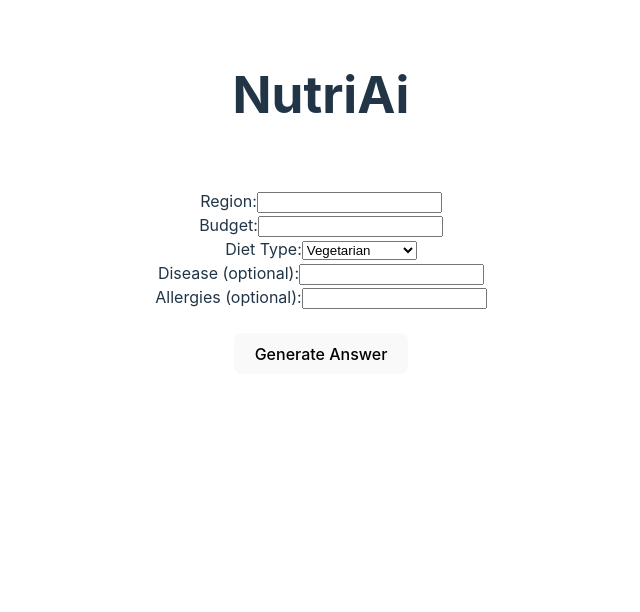
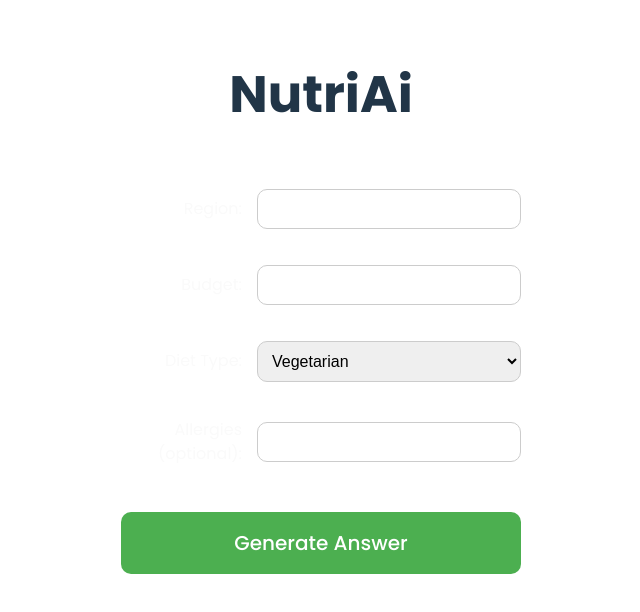
Before and after one commit to AlanMVarghese/NutriAI, a React (Vite) app: page / in a window 1280 px wide. Shown: the top 612 px of the page, without its empty margins (319-959 px from the left). Built offline with nearby package versions, Linux system fonts and the light colour scheme.

Commit message:
4th commit

```diff
--- a/package.json
+++ b/package.json
@@ -12,7 +12,8 @@
   "dependencies": {
     "axios": "^1.7.7",
     "react": "^18.3.1",
-    "react-dom": "^18.3.1"
+    "react-dom": "^18.3.1",
+    "react-tsparticles": "^2.12.2"
   },
   "devDependencies": {
     "@eslint/js": "^9.9.0",
--- a/src/App.css
+++ b/src/App.css
@@ -5,65 +5,92 @@
   text-align: center;
 }
 
-.input-box{
-  max-width: 1280px;
+.input-box-group {
+  max-width: 500px; /* Adjusted width */
   margin: 0 auto;
   padding: 2rem;
-  display: flexbox;
-  align-items: center;
-  justify-content: center;
+  padding-bottom: 4rem;
+  display: flex;
+  flex-direction: column;
+  gap: 20px;
 }
 
-.logo {
-  height: 6em;
-  padding: 1.5em;
-  will-change: filter;
-  transition: filter 300ms;
-}
-.logo:hover {
-  filter: drop-shadow(0 0 2em #646cffaa);
-}
-.logo.react:hover {
-  filter: drop-shadow(0 0 2em #61dafbaa);
+.input-row {
+  display: flex;
+  align-items: center; /* Vertically centers the labels and inputs */
+  margin-bottom: 1rem; /* Space between rows */
 }
 
-@keyframes logo-spin {
-  from {
-    transform: rotate(0deg);
-  }
-  to {
-    transform: rotate(360deg);
-  }
+.label {
+  flex: 1; /* Label takes up space to the left */
+  font-size: 16 px; /* Adjust label font size */
+  text-align: right; /* Align label text to the right */
+  margin-right: 15px; /* Space between label and input */
+  color: #fafafa; /* Label text color */
 }
 
-@media (prefers-reduced-motion: no-preference) {
-  a:nth-of-type(2) .logo {
-    animation: logo-spin infinite 20s linear;
-  }
+input,
+select {
+  flex: 2; /* Input takes up more space than the label */
+  padding: 10px;
+  font-size: 16px; /* Input font size */
+  border: 1px solid #ccc;
+  border-radius: 10px;
+  box-sizing: border-box;
 }
 
-.card {
-  padding: 2em;
+input:focus,
+select:focus {
+  outline: none;
+  border-color: #4CAF50; /* Green border on focus */
 }
 
-.read-the-docs {
-  color: #888;
+.button {
+  width: 100%;
+  padding: 16px;
+  font-size: 20px;
+  margin-top: 10px;
+  border: none;
+  border-radius: 10px;
+  background-color: #4CAF50;
+  color: white;
+  cursor: pointer;
+  transition: background-color 0.3s;
+}
+
+.button:hover {
+  background-color: #45a049;
 }
 
 .meal-box {
   border: 1px solid #ccc;
-  border-radius: 5px;
+  border-radius: 10px;
   padding: 15px;
   margin: 10px 0;
-  background-color: #f9f9f9;
-  color: black;
+  background-color: #f1f1f1; /* Slightly lighter background */
+  color: #333;
+  box-shadow: 0 4px 8px rgba(0, 0, 0, 0.1); /* Subtle shadow */
+  transition: transform 0.3s;
+}
+
+.meal-box:hover {
+  transform: translateY(-5px); /* Slight lift on hover */
 }
 
 h3 {
   margin: 0;
-  color: #333;
+  color: #4CAF50; /* Green header for meal sections */
+  font-size: 1.5rem;
+  margin-bottom: 10px;
 }
 
 .answer {
   margin-top: 20px;
+  text-align: left; /* Align text to left for answer */
 }
+
+p {
+  font-size: 16px;
+  line-height: 1.6;
+  color: #555;
+}
--- a/src/App.jsx
+++ b/src/App.jsx
@@ -32,8 +32,11 @@ function App() {
   }
 
   const formatAnswer = (text) => {
-    const sections = text.split(/(?=\*\*Breakfast|Lunch|Dinner)/); // Split on section titles
-    return sections.map((section, index) => (
+    // Remove stars and split the text into sections
+    const cleanedText = text.replace(/\*\*/g, ''); // Remove the '**' characters
+    const sections = cleanedText.split(/(?=Breakfast|Lunch|Dinner)/); // Split on meal titles
+
+    return sections.slice(1).map((section, index) => (
       <div key={index} className="meal-box">
         <h3>{section.split('\n')[0]}</h3>
         <p>{section.slice(section.indexOf('\n') + 1)}</p>
@@ -44,42 +47,28 @@ function App() {
   return (
     <>
       <h1>NutriAi</h1>
-      <div className="input-box">
-        <div>
-          <label>
-            Region:
+
+      <div className="input-box-group">
+        <div className="input-row">
+          <label className="label">Region:</label>
           <input type="text" value={region} onChange={(e) => setRegion(e.target.value)} />
-          </label>
         </div>
-        <div>
-          <label>
-            Budget:
+        <div className="input-row">
+          <label className="label">Budget:</label>
           <input type="text" value={budget} onChange={(e) => setBudget(e.target.value)} />
-          </label>
         </div>
-        <div>
-          <label>
-            Diet Type:
+        <div className="input-row">
+          <label className="label">Diet Type:</label>
           <select value={dietType} onChange={(e) => setDietType(e.target.value)}>
             <option value="veg">Vegetarian</option>
             <option value="non-veg">Non-Vegetarian</option>
           </select>
-          </label>
         </div>
-        <div>
-          <label>
-            Disease (optional):
-            <input type="text" value={disease} onChange={(e) => setDisease(e.target.value)} />
-          </label>
+        <div className="input-row">
+          <label className="label">Allergies (optional):</label>
+          <input type="text" value={allergies} onChange={(e) => setAllergies(e.target.value)} />
         </div>
-        <div>
-          <label>
-            Allergies (optional):
-            <input type="text" value={allergies} onChange={(e) => setAllergies(e.target.value)} />
-          </label>
-        </div>
-        <br />
-        <button onClick={generateAnswer}>Generate Answer</button>
+        <button className="button" onClick={generateAnswer}>Generate Answer</button>
         <div className="answer">
           {answer ? formatAnswer(answer) : null}
         </div>
--- a/src/index.css
+++ b/src/index.css
@@ -1,5 +1,8 @@
+@import url('https://fonts.googleapis.com/css2?family=Poppins:ital,wght@0,100;0,200;0,300;0,400;0,500;0,600;0,700;0,800;0,900;1,100;1,200;1,300;1,400;1,500;1,600;1,700;1,800;1,900&display=swap');
+
+
 :root {
-  font-family: Inter, system-ui, Avenir, Helvetica, Arial, sans-serif;
+  font-family: "Poppins",Inter, system-ui, Avenir, Helvetica, Arial, sans-serif;
   line-height: 1.5;
   font-weight: 400;
 
```
Also changed, not shown: 1 other file (tests, documents, lock files or other folders). Lines whose indentation alone changed are shown as unchanged.
